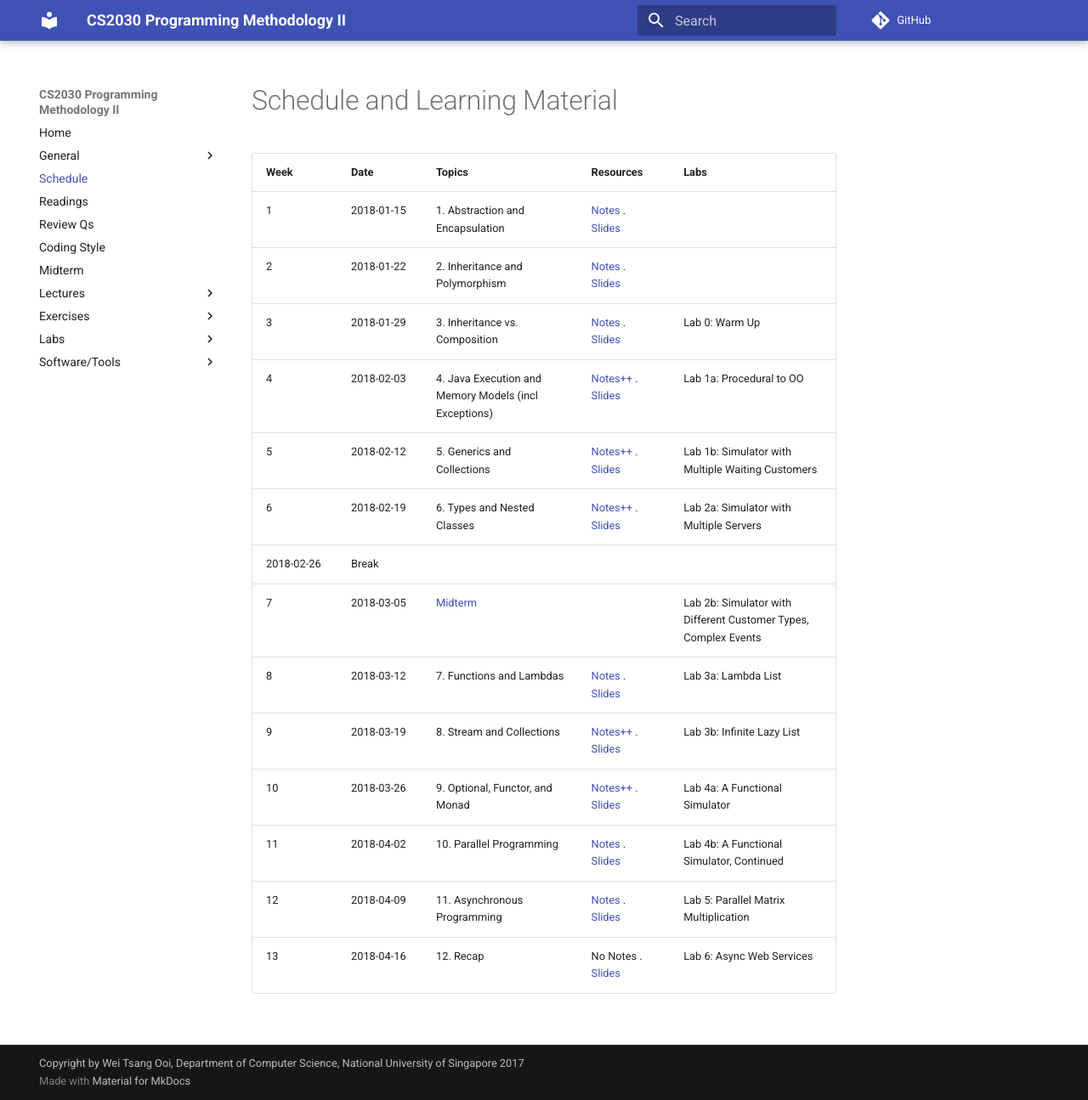
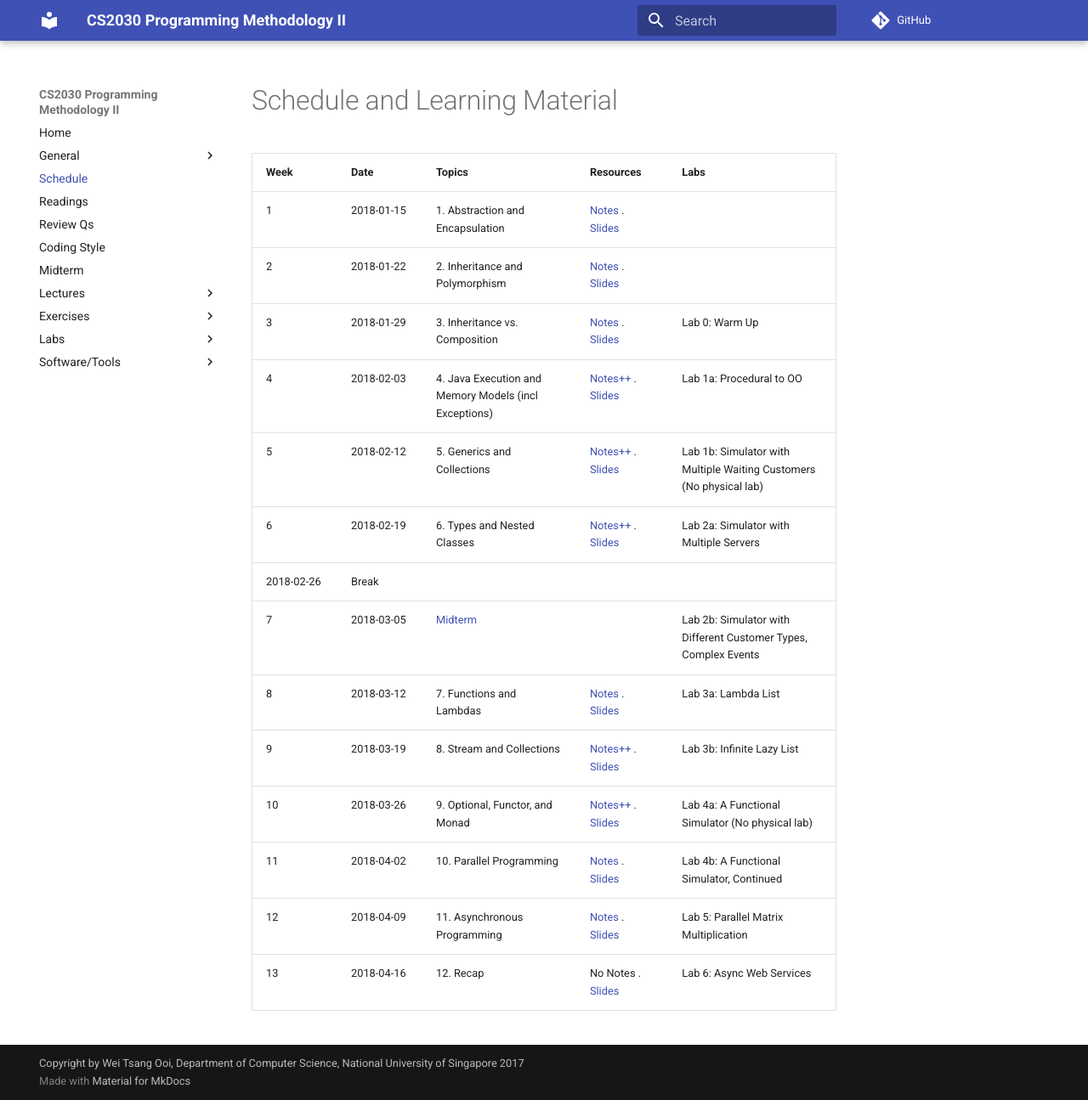
Before and after one commit to nus-cs2030/1718-s2, an MkDocs documentation site: the page built from docs/schedule.md, in a window 1280 px wide and 1295 px high. Shown: the whole window at 85% size. Built offline with MkDocs 1.6.1 and Material for MkDocs 9.7.7, drawn with Linux system fonts in a browser that asks for light colours; some web fonts are replaced; comment, search, counter and statistics services are not loaded; old or Windows-style settings are respelled for this version of MkDocs.

Commit message:
Updated draft schedule

```diff
--- a/docs/schedule.md
+++ b/docs/schedule.md
@@ -6,13 +6,13 @@ Week | Date       | Topics | Resources | Labs |
 2    | 2018-01-22 | 2. Inheritance and Polymorphism | [Notes](lec2.md) . [Slides](https://www.comp.nus.edu.sg/~cs2030/1718-s2/cs2030-lec2.pdf) |
 3    | 2018-01-29 | 3. Inheritance vs. Composition | [Notes](lec3.md) . [Slides](https://www.comp.nus.edu.sg/~cs2030/1718-s2/cs2030-lec3.pdf) | Lab 0: Warm Up
 4    | 2018-02-03 | 4. Java Execution and Memory Models (incl Exceptions)| [Notes++](lec4.md) . [Slides](https://www.comp.nus.edu.sg/~cs2030/1718-s2/cs2030-lec4.pdf) | Lab 1a: Procedural to OO
-5    | 2018-02-12 | 5. Generics and Collections | [Notes++](lec5.md) . [Slides](https://www.comp.nus.edu.sg/~cs2030/1718-s2/cs2030-lec5.pdf) | Lab 1b: Simulator with Multiple Waiting Customers
+5    | 2018-02-12 | 5. Generics and Collections | [Notes++](lec5.md) . [Slides](https://www.comp.nus.edu.sg/~cs2030/1718-s2/cs2030-lec5.pdf) | Lab 1b: Simulator with Multiple Waiting Customers (No physical lab)
 6    | 2018-02-19 | 6. Types and Nested Classes | [Notes++](lec6.md) . [Slides](https://www.comp.nus.edu.sg/~cs2030/1718-s2/cs2030-lec6.pdf) | Lab 2a: Simulator with Multiple Servers
      | 2018-02-26 | Break | |
 7    | 2018-03-05 | [Midterm](midterm.md) | | Lab 2b: Simulator with Different Customer Types, Complex Events
 8    | 2018-03-12 | 7. Functions and Lambdas | [Notes](lec7.md) . [Slides](https://www.comp.nus.edu.sg/~cs2030/1718-s2/cs2030-lec7.pdf) | Lab 3a: Lambda List
 9    | 2018-03-19 | 8. Stream and Collections | [Notes++](lec8.md) . [Slides](https://www.comp.nus.edu.sg/~cs2030/1718-s2/cs2030-lec8.pdf) | Lab 3b: Infinite Lazy List
-10   | 2018-03-26 | 9. Optional, Functor, and Monad | [Notes++](lec9.md) . [Slides](https://www.comp.nus.edu.sg/~cs2030/1718-s2/cs2030-lec9.pdf) | Lab 4a: A Functional Simulator
+10   | 2018-03-26 | 9. Optional, Functor, and Monad | [Notes++](lec9.md) . [Slides](https://www.comp.nus.edu.sg/~cs2030/1718-s2/cs2030-lec9.pdf) | Lab 4a: A Functional Simulator (No physical lab)
 11   | 2018-04-02 | 10. Parallel Programming | [Notes](lec10.md) . [Slides](https://www.comp.nus.edu.sg/~cs2030/1718-s2/cs2030-lec10.pdf) | Lab 4b: A Functional Simulator, Continued
 12   | 2018-04-09 | 11. Asynchronous Programming | [Notes](lec11.md) . [Slides](https://www.comp.nus.edu.sg/~cs2030/1718-s2/cs2030-lec11.pdf) | Lab 5: Parallel Matrix Multiplication
 13   | 2018-04-16 | 12. Recap | No Notes . [Slides](https://www.comp.nus.edu.sg/~cs2030/1718-s2/cs2030-lec12.pdf) | Lab 6: Async Web Services
```
